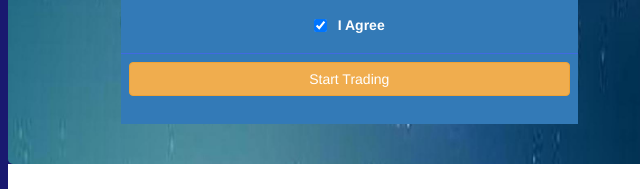
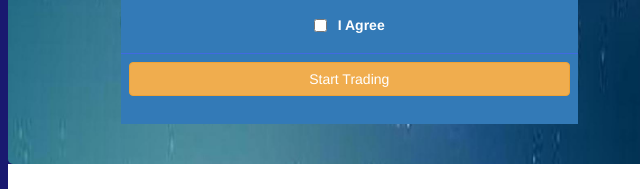
Before and after one commit to sainiparas/forex, a plain HTML site: page index.html in a window 1280 px wide. Shown: the part 351-540 px from the top of the page, 47-687 px from the left. Drawn offline with Linux system fonts and the light colour scheme.

Commit message:
Update index.html

```diff
--- a/index.html
+++ b/index.html
@@ -91,7 +91,7 @@
                                            <td colspan="2" style="border-top:none; text-align:center;">
                                                <div class="checkbox">
                                               <label>
-                                                   <input type="checkbox" checked/>&nbsp;<b style="color:white;">I Agree</b>
+                                                   <input type="checkbox" />&nbsp;<b style="color:white;">I Agree</b>
                                               </label>
                                             </div>
 
```
